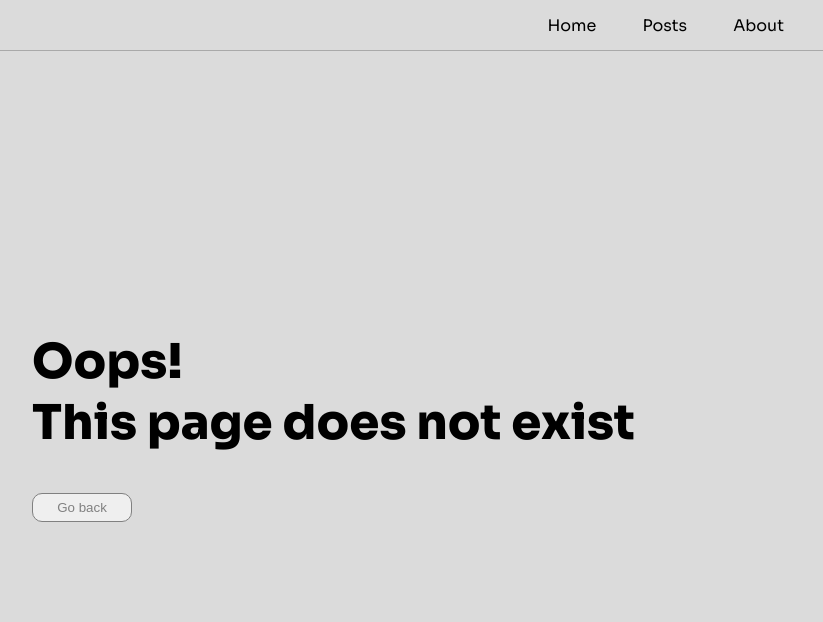
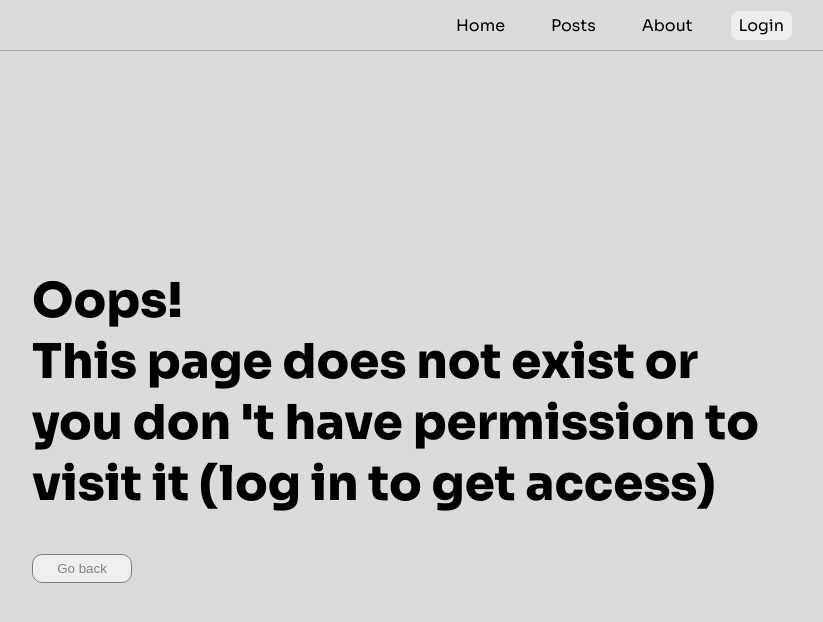
Before and after one commit to zhuk1707/react_found_course, a React (Create React App) app: page /login in a window 1280 px wide. Shown: the top 622 px of the page, without its empty margins (228-1051 px from the left). Built offline with nearby package versions, Linux system fonts and the light colour scheme.

Commit message:
public and private routes

```diff
--- a/src/components/AppRouter.jsx
+++ b/src/components/AppRouter.jsx
@@ -1,21 +1,21 @@
 import React from 'react';
 import {Route, Routes} from "react-router-dom";
-import About from "../pages/About";
-import Posts from "../pages/Posts";
-import Error from "../pages/Error";
-import PostIdPage from "../pages/PostIdPage";
-import Home from "../pages/Home";
+import {publicRoutes, privateRoutes} from "../router/Routes";
 
 const AppRouter = () => {
+  const isAuthorise = true
+
   return (
-    <Routes>
-      <Route path='/' element={<Home/>}/>
-      <Route path='/about' element={<About/>}/>
-      <Route path='/posts' element={<Posts/>}/>
-      <Route path='/posts/:id' element={<PostIdPage/>}/>
-      <Route path='*' element={<Error/>}/>
+    isAuthorise
+    ? <Routes>
+        {publicRoutes.map(route =>
+          <Route key={Date.now()} path={route.path} element={<route.element/>}/>)}
+      </Routes>
+    : <Routes>
+      {privateRoutes.map(route =>
+        <Route key={Date.now()} path={route.path} element={<route.element/>}/>)}
     </Routes>
-  );
+  )
 };
 
 export default AppRouter;
--- a/src/components/UI/navbar/Navbar.jsx
+++ b/src/components/UI/navbar/Navbar.jsx
@@ -9,6 +9,7 @@ const Navbar = () => {
           <NavLink to="/" className="navbar__link">Home</NavLink>
           <NavLink to="/posts" className="navbar__link">Posts</NavLink>
           <NavLink to="/about" className="navbar__link">About</NavLink>
+          <NavLink to="/login" className="navbar__link">Login</NavLink>
         </div>
       </div>
     </nav>
--- a/src/pages/Error.jsx
+++ b/src/pages/Error.jsx
@@ -8,7 +8,11 @@ const Error = () => {
   return (
     <div className={'about App'}>
       <h1>Oops!</h1>
-      <h1>This page does not exist</h1>
+      <h1>
+        This page does not exist or you don 't
+        have permission to visit it
+        (log in to get access)
+      </h1>
       <MyButton
         onClick={() => navigate(-1)}
         style = {{
--- a/src/pages/Home.jsx
+++ b/src/pages/Home.jsx
@@ -9,7 +9,6 @@ const Home = () => {
         sapiente similique totam
         voluptatum!
       </p>
-      <p>Lorem ipsum dolor!</p>
     </div>
   );
 };
--- /dev/null
+++ b/src/pages/Login.jsx
@@ -0,0 +1,25 @@
+import React from 'react';
+import MyInput from "../components/UI/input/MyInput";
+import MyButton from "../components/UI/button/MyButton";
+
+const Login = () => {
+  return (
+    <div className={'App about'}>
+      <div className={"login"}>
+        <h1>Login</h1>
+        <form>
+          <MyInput type="text" placeholder="Login"/>
+          <MyInput type="password" placeholder="Password"/>
+          <MyButton
+            classNmae={'button'}
+            onClick={() => {}}
+          >
+            Log in
+          </MyButton>
+        </form>
+      </div>
+    </div>
+  );
+};
+
+export default Login;
--- /dev/null
+++ b/src/router/Routes.js
@@ -0,0 +1,20 @@
+import Posts from "../pages/Posts";
+import PostIdPage from "../pages/PostIdPage";
+import Error from "../pages/Error";
+import About from "../pages/About";
+import Home from "../pages/Home";
+import Login from "../pages/Login";
+
+const privateRoutes = [
+  {path: '/login', element: Login},
+]
+
+const publicRoutes = [
+  {path: '/', element: Home},
+  {path: '/about', element: About},
+  {path: '/posts', element: Posts},
+  {path: '/posts/:id', element: PostIdPage},
+  {path: '*', element: Error},
+]
+
+export {publicRoutes, privateRoutes}
--- a/src/styles/App.css
+++ b/src/styles/App.css
@@ -177,3 +177,13 @@ h3 {
 .comment-section__item:not(:first-child) {
     margin-top: 10px;
 }
+
+.login {
+    padding: 20px 25px 30px;
+    background-color: #eeeeee;
+    border-radius: 25px;
+}
+
+.login h1 {
+    margin-bottom: 20px;
+}
```
